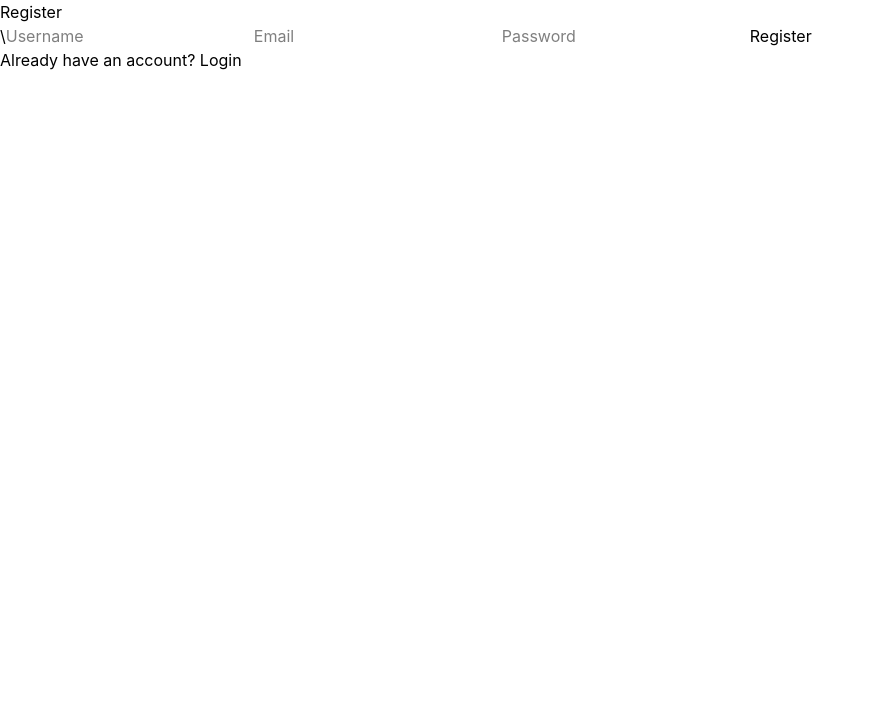
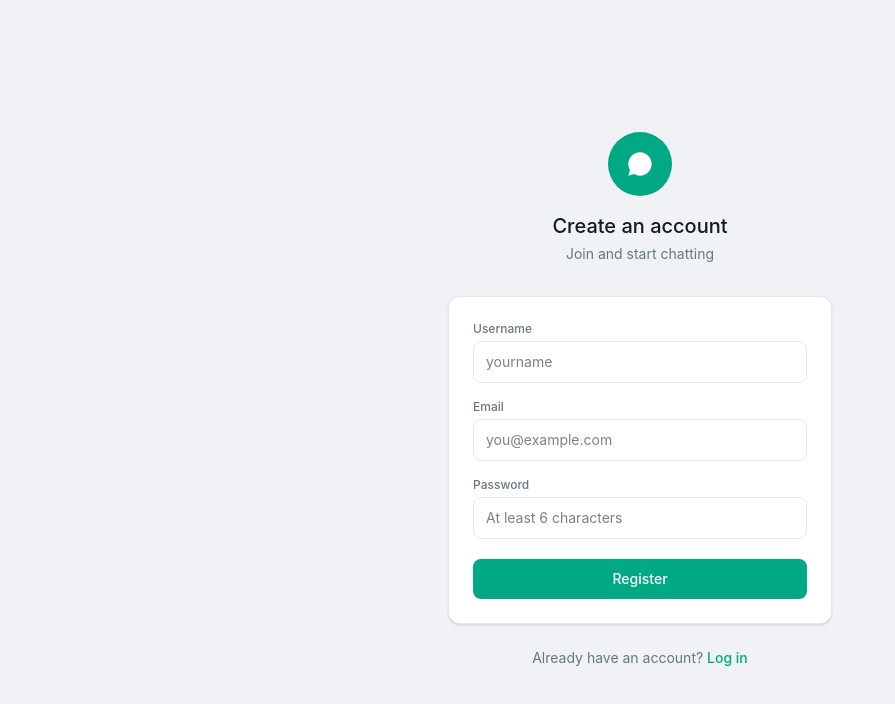
Before and after one commit to Aayush2061/whatsapp-clone, a React (Vite) app in the folder client/: page /register in a window 1280 px wide. Shown: the top 704 px of the page, without its empty margins (0-895 px from the left). Built offline with nearby package versions, Linux system fonts and the light colour scheme; no server answers.

Commit message:
Style polished login and register page

```diff
--- a/client/src/pages/LoginPage.jsx
+++ b/client/src/pages/LoginPage.jsx
@@ -1,37 +1,91 @@
-import { useState } from "react";
-import { useNavigate,Link } from "react-router-dom";
-import { useAuth } from "../context/AuthContext";
+import { useState } from 'react';
+import { useNavigate, Link } from 'react-router-dom';
+import { useAuth } from '../context/AuthContext';
 
-function LoginPage(){
-    const [email,setEmail] = useState('');
-    const [password,setPassword] = useState('');
-    const [error,setError] = useState('');
-    const {login} = useAuth();
+function LoginPage() {
+  const [email, setEmail] = useState('');
+  const [password, setPassword] = useState('');
+  const [error, setError] = useState('');
+  const [loading, setLoading] = useState(false);
+  const { login } = useAuth();
   const navigate = useNavigate();
 
-    const handleSubmit = async(e) =>{
+  const handleSubmit = async (e) => {
     e.preventDefault();
     setError('');
-        try{
-            await login(email,password);
+    setLoading(true);
+    try {
+      await login(email, password);
       navigate('/');
-        }catch(err){
+    } catch (err) {
       setError(err.response?.data?.message || 'Login failed');
+    } finally {
+      setLoading(false);
     }
-    }
+  };
 
   return (
+    <div className="min-h-screen bg-[#F0F2F5] flex items-center justify-center px-4">
+      <div className="w-full max-w-sm">
+        <div className="flex flex-col items-center mb-8">
+          <div className="w-16 h-16 rounded-full bg-[#00A884] flex items-center justify-center mb-4">
+            <svg width="28" height="28" viewBox="0 0 24 24" fill="white">
+              <path d="M12 2C6.48 2 2 6.48 2 12c0 1.82.5 3.53 1.36 5L2 22l5.09-1.33C8.5 21.5 10.2 22 12 22c5.52 0 10-4.48 10-10S17.52 2 12 2z"/>
+            </svg>
+          </div>
+          <h1 className="text-xl font-medium text-[#111B21]">Welcome back</h1>
+          <p className="text-sm text-[#667781] mt-1">Log in to continue chatting</p>
+        </div>
+
+        <div className="bg-white rounded-xl shadow-sm border border-gray-200 p-6">
+          <form onSubmit={handleSubmit} className="flex flex-col gap-4">
             <div>
-            <h1>Login</h1>
-            <form onSubmit={handleSubmit}>\
-                <input type="email" placeholder="Email" value={email} onChange={(e) => setEmail(e.target.value)} required />
-                <input type="password" placeholder="Password" value={password} onChange={(e) => setPassword(e.target.value)} required />
-                <button type="submit">Login</button>
+              <label className="text-xs font-medium text-[#667781] mb-1 block">Email</label>
+              <input
+                type="email"
+                value={email}
+                onChange={(e) => setEmail(e.target.value)}
+                required
+                className="w-full border border-gray-200 rounded-lg px-3 py-2.5 text-sm focus:outline-none focus:border-[#00A884] focus:ring-1 focus:ring-[#00A884] transition-colors"
+                placeholder="you@example.com"
+              />
+            </div>
+
+            <div>
+              <label className="text-xs font-medium text-[#667781] mb-1 block">Password</label>
+              <input
+                type="password"
+                value={password}
+                onChange={(e) => setPassword(e.target.value)}
+                required
+                className="w-full border border-gray-200 rounded-lg px-3 py-2.5 text-sm focus:outline-none focus:border-[#00A884] focus:ring-1 focus:ring-[#00A884] transition-colors"
+                placeholder="••••••••"
+              />
+            </div>
+
+            {error && (
+              <p className="text-sm text-red-500 bg-red-50 rounded-lg px-3 py-2">{error}</p>
+            )}
+
+            <button
+              type="submit"
+              disabled={loading}
+              className="bg-[#00A884] text-white rounded-lg py-2.5 text-sm font-medium hover:bg-[#008f6f] transition-colors disabled:opacity-60 mt-1"
+            >
+              {loading ? 'Logging in...' : 'Log in'}
+            </button>
           </form>
-            {error && <p style={{ color: 'red' }}>{error}</p>}
-            <p>Don't have an account? <Link to="/register">Register</Link></p>
         </div>
-    )
+
+        <p className="text-center text-sm text-[#667781] mt-6">
+          Don't have an account?{' '}
+          <Link to="/register" className="text-[#00A884] font-medium hover:underline">
+            Register
+          </Link>
+        </p>
+      </div>
+    </div>
+  );
 }
 
 export default LoginPage;
--- a/client/src/pages/RegisterPage.jsx
+++ b/client/src/pages/RegisterPage.jsx
@@ -1,39 +1,104 @@
-import { useState } from "react";
-import { useNavigate,Link } from "react-router-dom";
-import { useAuth } from "../context/AuthContext";
+import { useState } from 'react';
+import { useNavigate, Link } from 'react-router-dom';
+import { useAuth } from '../context/AuthContext';
 
-function RegisterPage(){
-    const [username,setUsername] = useState('');
-    const [email,setEmail] = useState('');
-    const [password,setPassword] = useState('');
-    const [error,setError] = useState('');
-    const {register} = useAuth();
+function RegisterPage() {
+  const [username, setUsername] = useState('');
+  const [email, setEmail] = useState('');
+  const [password, setPassword] = useState('');
+  const [error, setError] = useState('');
+  const [loading, setLoading] = useState(false);
+  const { register } = useAuth();
   const navigate = useNavigate();
 
-    const handleSubmit = async(e) =>{
+  const handleSubmit = async (e) => {
     e.preventDefault();
     setError('');
-        try{
-            await register(username,email,password);
+    setLoading(true);
+    try {
+      await register(username, email, password);
       navigate('/');
-        }catch(err){
+    } catch (err) {
       setError(err.response?.data?.message || 'Registration failed');
+    } finally {
+      setLoading(false);
     }
-    }
+  };
 
   return (
+    <div className="min-h-screen bg-[#F0F2F5] flex items-center justify-center px-4">
+      <div className="w-full max-w-sm">
+        <div className="flex flex-col items-center mb-8">
+          <div className="w-16 h-16 rounded-full bg-[#00A884] flex items-center justify-center mb-4">
+            <svg width="28" height="28" viewBox="0 0 24 24" fill="white">
+              <path d="M12 2C6.48 2 2 6.48 2 12c0 1.82.5 3.53 1.36 5L2 22l5.09-1.33C8.5 21.5 10.2 22 12 22c5.52 0 10-4.48 10-10S17.52 2 12 2z"/>
+            </svg>
+          </div>
+          <h1 className="text-xl font-medium text-[#111B21]">Create an account</h1>
+          <p className="text-sm text-[#667781] mt-1">Join and start chatting</p>
+        </div>
+
+        <div className="bg-white rounded-xl shadow-sm border border-gray-200 p-6">
+          <form onSubmit={handleSubmit} className="flex flex-col gap-4">
             <div>
-            <h1>Register</h1>
-            <form onSubmit={handleSubmit}>\
-                <input type="text" placeholder="Username" value={username} onChange={(e) => setUsername(e.target.value)} required />
-                <input type="email" placeholder="Email" value={email} onChange={(e) => setEmail(e.target.value)} required />
-                <input type="password" placeholder="Password" value={password} onChange={(e) => setPassword(e.target.value)} required />
-                <button type="submit">Register</button>
+              <label className="text-xs font-medium text-[#667781] mb-1 block">Username</label>
+              <input
+                value={username}
+                onChange={(e) => setUsername(e.target.value)}
+                required
+                className="w-full border border-gray-200 rounded-lg px-3 py-2.5 text-sm focus:outline-none focus:border-[#00A884] focus:ring-1 focus:ring-[#00A884] transition-colors"
+                placeholder="yourname"
+              />
+            </div>
+
+            <div>
+              <label className="text-xs font-medium text-[#667781] mb-1 block">Email</label>
+              <input
+                type="email"
+                value={email}
+                onChange={(e) => setEmail(e.target.value)}
+                required
+                className="w-full border border-gray-200 rounded-lg px-3 py-2.5 text-sm focus:outline-none focus:border-[#00A884] focus:ring-1 focus:ring-[#00A884] transition-colors"
+                placeholder="you@example.com"
+              />
+            </div>
+
+            <div>
+              <label className="text-xs font-medium text-[#667781] mb-1 block">Password</label>
+              <input
+                type="password"
+                value={password}
+                onChange={(e) => setPassword(e.target.value)}
+                required
+                minLength={6}
+                className="w-full border border-gray-200 rounded-lg px-3 py-2.5 text-sm focus:outline-none focus:border-[#00A884] focus:ring-1 focus:ring-[#00A884] transition-colors"
+                placeholder="At least 6 characters"
+              />
+            </div>
+
+            {error && (
+              <p className="text-sm text-red-500 bg-red-50 rounded-lg px-3 py-2">{error}</p>
+            )}
+
+            <button
+              type="submit"
+              disabled={loading}
+              className="bg-[#00A884] text-white rounded-lg py-2.5 text-sm font-medium hover:bg-[#008f6f] transition-colors disabled:opacity-60 mt-1"
+            >
+              {loading ? 'Creating account...' : 'Register'}
+            </button>
           </form>
-            {error && <p style={{ color: 'red' }}>{error}</p>}
-            <p>Already have an account? <Link to="/login">Login</Link></p>
         </div>
-    )
+
+        <p className="text-center text-sm text-[#667781] mt-6">
+          Already have an account?{' '}
+          <Link to="/login" className="text-[#00A884] font-medium hover:underline">
+            Log in
+          </Link>
+        </p>
+      </div>
+    </div>
+  );
 }
 
 export default RegisterPage;
```
Lines whose indentation alone changed are shown as unchanged.
